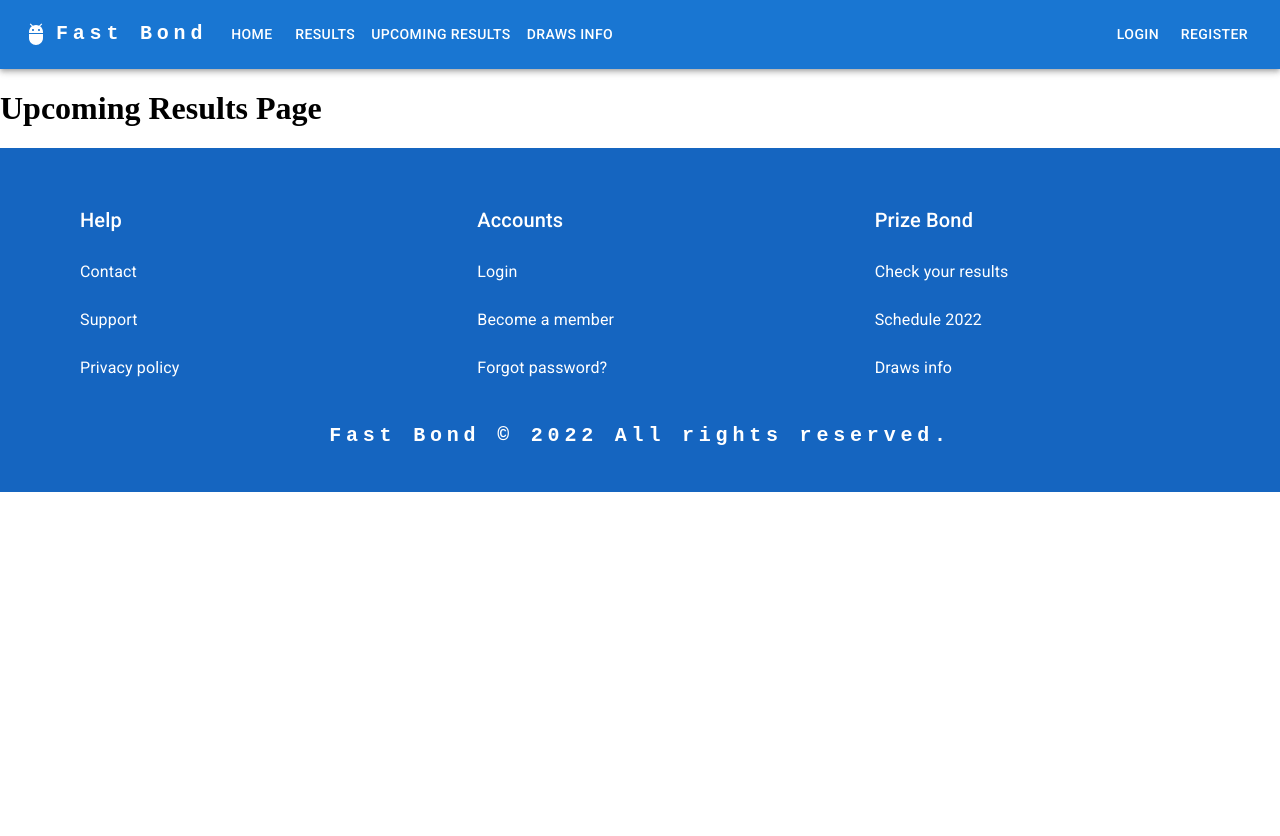
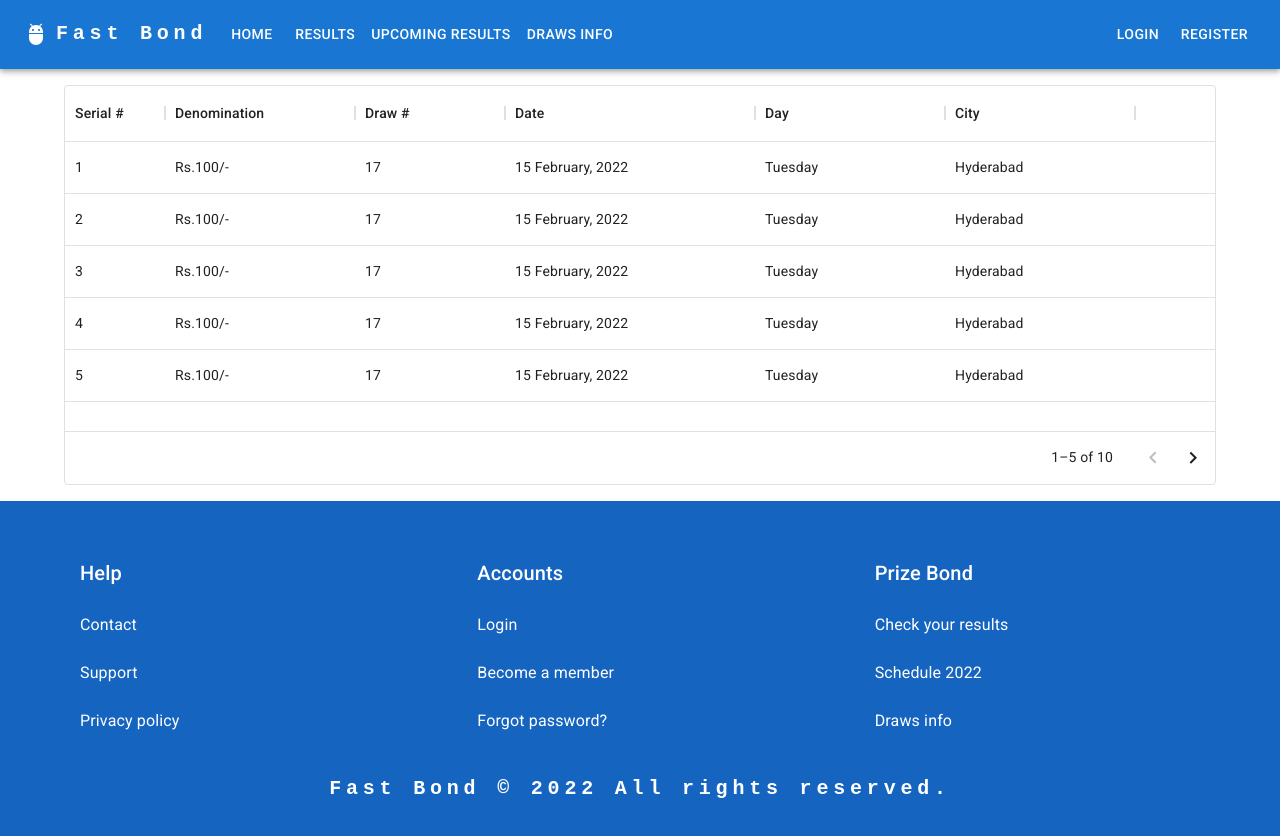
Before and after one commit to zain2323/prizebond-ui, a React (Vite) app: page /upcoming-results in a window 1280 px wide. Shown: the top 836 px of the page. Before the commit the page ends 800 px from the top, so only its background shows below. Built offline with nearby package versions, Linux system fonts and the light colour scheme.

Commit message:
Added upcoming schedule page

```diff
--- a/package.json
+++ b/package.json
@@ -14,6 +14,7 @@
     "@fontsource/roboto": "^4.5.8",
     "@mui/icons-material": "^5.10.3",
     "@mui/material": "^5.10.4",
+    "@mui/x-data-grid": "^5.17.2",
     "gridjs": "^5.1.0",
     "gridjs-react": "^5.1.0",
     "react": "^18.2.0",
--- a/src/components/pages/UpcomingResultsPage.jsx
+++ b/src/components/pages/UpcomingResultsPage.jsx
@@ -1,7 +1,50 @@
-import React from "react"
+import Container from '@mui/material/Container';
+import Typography from '@mui/material/Typography';
+import Box from '@mui/material/Box';
+import '@fontsource/roboto/300.css';
+import '@fontsource/roboto/400.css';
+import '@fontsource/roboto/500.css';
+import '@fontsource/roboto/700.css';
+
+import * as React from 'react';
+import { DataGrid } from '@mui/x-data-grid';
+
+const columns = [
+  { field: 'id', headerName: 'Serial #', width: 100 },
+  { field: 'denomination', headerName: 'Denomination', width: 190 },
+  { field: 'drawNo', headerName: 'Draw #', width: 150 },
+  { field: 'date', headerName: 'Date', width: 250 },
+  { field: 'day', headerName: 'Day', width: 190 },
+  { field: 'city', headerName: 'City', width: 190 },
+];
+
+const rows = [
+  { id: 1, denomination: 'Rs.100/-', drawNo: '17', date: "15 February, 2022", day: "Tuesday", city: "Hyderabad"},
+  { id: 2, denomination: 'Rs.100/-', drawNo: '17', date: "15 February, 2022", day: "Tuesday", city: "Hyderabad"},
+  { id: 3, denomination: 'Rs.100/-', drawNo: '17', date: "15 February, 2022", day: "Tuesday", city: "Hyderabad"},
+  { id: 4, denomination: 'Rs.100/-', drawNo: '17', date: "15 February, 2022", day: "Tuesday", city: "Hyderabad"},
+  { id: 5, denomination: 'Rs.100/-', drawNo: '17', date: "15 February, 2022", day: "Tuesday", city: "Hyderabad"},
+  { id: 6, denomination: 'Rs.100/-', drawNo: '17', date: "15 February, 2022", day: "Tuesday", city: "Hyderabad"},
+  { id: 7, denomination: 'Rs.100/-', drawNo: '17', date: "15 February, 2022", day: "Tuesday", city: "Hyderabad"},
+  { id: 8, denomination: 'Rs.100/-', drawNo: '17', date: "15 February, 2022", day: "Tuesday", city: "Hyderabad"},
+  { id: 9, denomination: 'Rs.100/-', drawNo: '17', date: "15 February, 2022", day: "Tuesday", city: "Hyderabad"},
+  { id: 10, denomination: 'Rs.100/-', drawNo: '17', date: "15 February, 2022", day: "Tuesday", city: "Hyderabad"},
+];
 
 export default function UpcomingResultsPage() {
-    return (
-        <h1>Upcoming Results Page</h1>
-    )
+  return (
+    <Container maxWidth="lg" sx={{
+        mt:2,
+        mb:2
+    }}>
+        <div style={{ height: 400, width: '100%' }}>
+            <DataGrid
+                rows={rows}
+                columns={columns}
+                pageSize={5}
+                rowsPerPageOptions={[5]}
+            />
+        </div>
+    </Container>
+  );
 }
```
Also changed, not shown: 1 other file (tests, documents, lock files or other folders).
